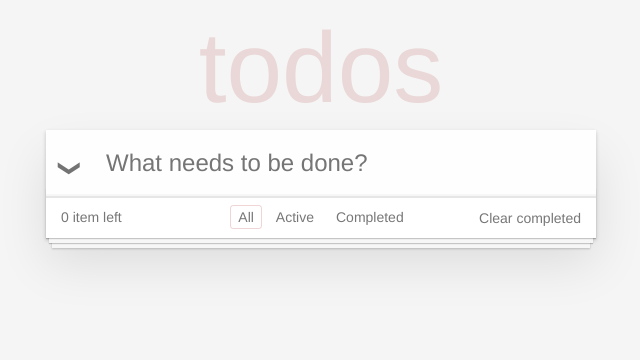
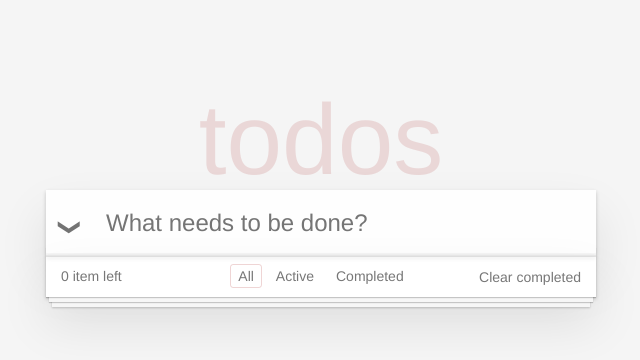
Before and after one commit to IraKalmykova/todo-app, a React (Create React App) app: page / in a window 1280 px wide. Shown: the top 360 px of the page, without its empty margins (319-959 px from the left). Built offline with nearby package versions, Linux system fonts and the light colour scheme.

Commit message:
Initial commit

```diff
--- a/src/App.css
+++ b/src/App.css
@@ -76,11 +76,8 @@ body {
 }
 
 .todoapp {
-  background: #fff;
   margin: 130px 0 40px 0;
   position: relative;
-  box-shadow: 0 2px 4px 0 rgba(0, 0, 0, 0.2),
-  0 25px 50px 0 rgba(0, 0, 0, 0.1);
 }
 
 .todoapp input::input-placeholder ,
@@ -92,8 +89,6 @@ body {
 }
 
 .todoapp h1 {
-  position: absolute;
-  top: -155px;
   width: 100%;
   font-size: 100px;
   font-weight: 100;
@@ -102,6 +97,7 @@ body {
   -webkit-text-rendering: optimizeLegibility;
   -moz-text-rendering: optimizeLegibility;
   text-rendering: optimizeLegibility;
+  margin: 40px 0;
 }
 
 .new-todo,
@@ -130,10 +126,17 @@ body {
   box-shadow: inset 0 -2px 1px rgba(0,0,0,0.03);
 }
 
+.header-form {
+  background: #ffffff;
+  box-shadow: 0 2px 4px 0 rgba(0, 0, 0, 0.2), 0 25px 50px 0 rgba(0, 0, 0, 0.1);
+}
+
 .main {
   position: relative;
   z-index: 2;
   border-top: 1px solid #e6e6e6;
+  background: #ffffff;
+  box-shadow: 0 2px 4px 0 rgba(0, 0, 0, 0.2);
 }
 
 .toggle-all {
@@ -281,6 +284,8 @@ body {
   height: 20px;
   text-align: center;
   border-top: 1px solid #e6e6e6;
+  background: #ffffff;
+  box-shadow: 0 2px 4px 0 rgba(0, 0, 0, 0.2), 0 25px 50px 0 rgba(0, 0, 0, 0.1);
 }
 
 .footer:before {
--- a/src/components/Header.js
+++ b/src/components/Header.js
@@ -3,7 +3,7 @@ import React from 'react';
 const Header = props => (
   <header className="header">
     <h1>todos</h1>
-    <form onSubmit={props.handleSubmit}>
+    <form className="header-form" onSubmit={props.handleSubmit}>
       <input
         className="new-todo"
         placeholder="What needs to be done?"
```
